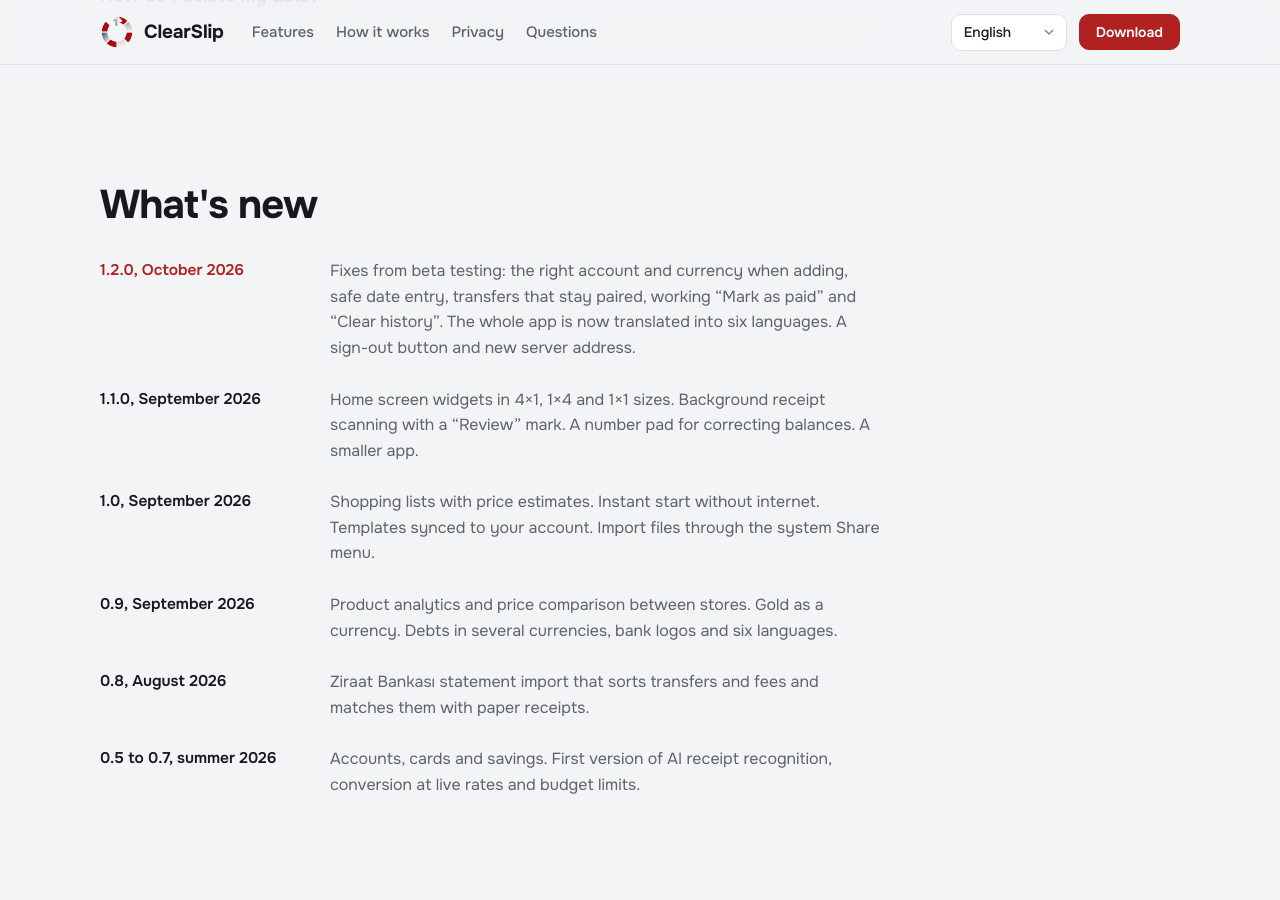
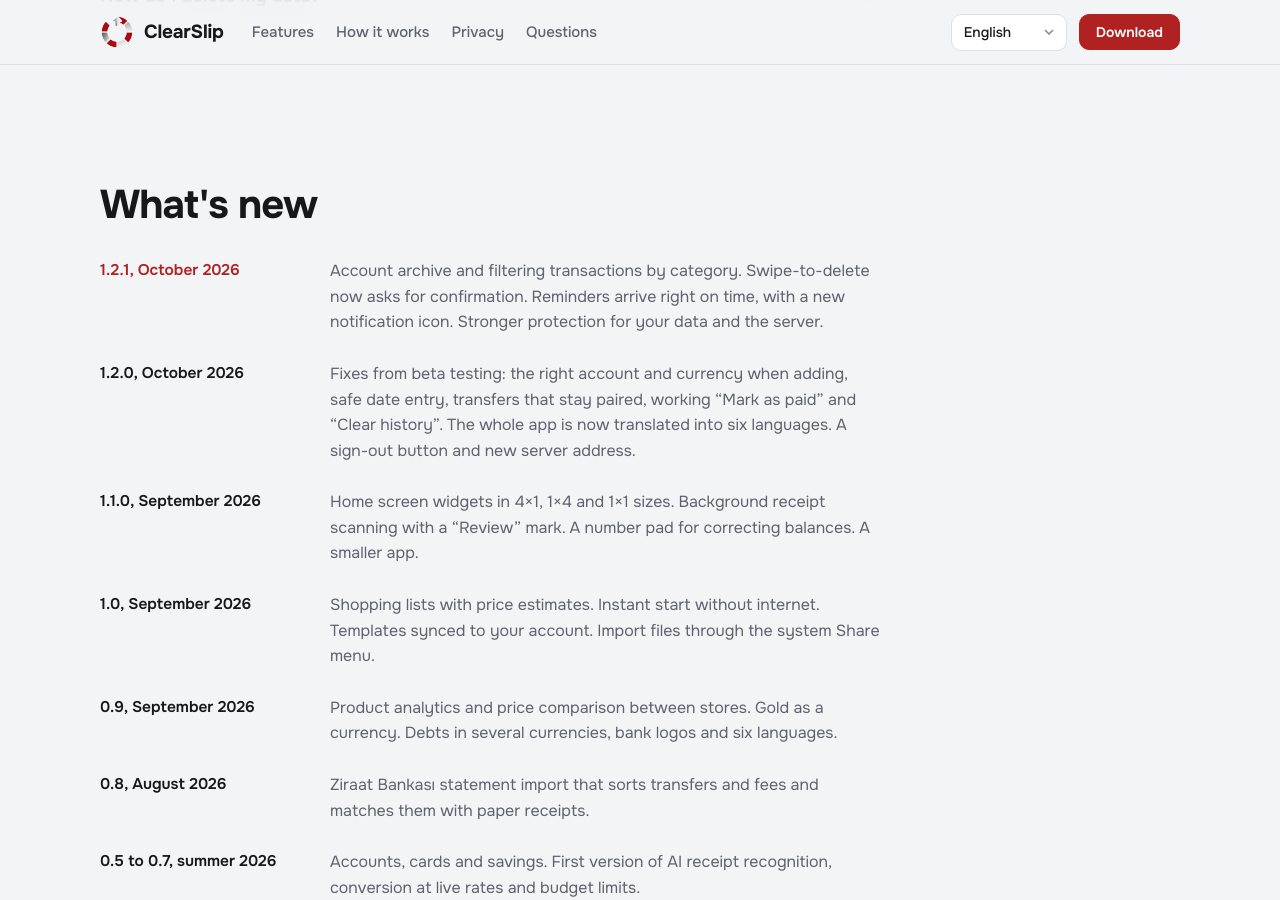
Before and after one commit to mrcsbek/mrcsbek.github.io, a Jekyll site: the page built from index.html, in a window 1280 px wide and 900 px high, scrolled down 4365 px. Built offline with Jekyll 4.4.1, drawn with Linux system fonts in a browser that asks for light colours; some of the changed text lies outside the part shown.

Commit message:
release 1.2.1: version and changelog
Co-Authored-By: Claude Opus 5.5 <noreply@anthropic.com>
Claude-Session: https://claude.ai/code/session_01UALVBUHKG8kyx6fCi1YTXJ

```diff
--- a/_data/de.yml
+++ b/_data/de.yml
@@ -7,8 +7,8 @@ nav_how: "So funktioniert's"
 nav_privacy: "Datenschutz"
 nav_faq: "Fragen"
 
-version: "1.2.0"
-version_note: "Version 1.2.0 für Android, kostenlos"
+version: "1.2.1"
+version_note: "Version 1.2.1 für Android, kostenlos"
 dl_text: "APK herunterladen"
 dl_short: "Herunterladen"
 dl_link: "https://github.com/mrcsbek/mrcsbek.github.io/releases/latest/download/ClearSlip.apk"
@@ -97,6 +97,8 @@ faq:
 
 changelog_title: "Neuigkeiten"
 changelog:
+  - date: "1.2.1, Oktober 2026"
+    text: "Kontenarchiv und Filtern von Buchungen nach Kategorie. Löschen per Wischen fragt jetzt nach. Erinnerungen kommen pünktlich, mit neuem Benachrichtigungssymbol. Besserer Schutz für deine Daten und den Server."
   - date: "1.2.0, Oktober 2026"
     text: "Korrekturen aus dem Betatest: richtiges Konto und richtige Währung beim Hinzufügen, sichere Datumseingabe, Überweisungen bleiben zusammen, „Als bezahlt markieren“ und „Verlauf löschen“ funktionieren. Die App ist vollständig in sechs Sprachen übersetzt. Abmelde-Button und neue Serveradresse."
   - date: "1.1.0, September 2026"
--- a/_data/en.yml
+++ b/_data/en.yml
@@ -7,8 +7,8 @@ nav_how: "How it works"
 nav_privacy: "Privacy"
 nav_faq: "Questions"
 
-version: "1.2.0"
-version_note: "Version 1.2.0 for Android, free"
+version: "1.2.1"
+version_note: "Version 1.2.1 for Android, free"
 dl_text: "Download APK"
 dl_short: "Download"
 dl_link: "https://github.com/mrcsbek/mrcsbek.github.io/releases/latest/download/ClearSlip.apk"
@@ -97,6 +97,8 @@ faq:
 
 changelog_title: "What's new"
 changelog:
+  - date: "1.2.1, October 2026"
+    text: "Account archive and filtering transactions by category. Swipe-to-delete now asks for confirmation. Reminders arrive right on time, with a new notification icon. Stronger protection for your data and the server."
   - date: "1.2.0, October 2026"
     text: "Fixes from beta testing: the right account and currency when adding, safe date entry, transfers that stay paired, working “Mark as paid” and “Clear history”. The whole app is now translated into six languages. A sign-out button and new server address."
   - date: "1.1.0, September 2026"
--- a/_data/es.yml
+++ b/_data/es.yml
@@ -7,8 +7,8 @@ nav_how: "Cómo funciona"
 nav_privacy: "Privacidad"
 nav_faq: "Preguntas"
 
-version: "1.2.0"
-version_note: "Versión 1.2.0 para Android, gratis"
+version: "1.2.1"
+version_note: "Versión 1.2.1 para Android, gratis"
 dl_text: "Descargar APK"
 dl_short: "Descargar"
 dl_link: "https://github.com/mrcsbek/mrcsbek.github.io/releases/latest/download/ClearSlip.apk"
@@ -97,6 +97,8 @@ faq:
 
 changelog_title: "Novedades"
 changelog:
+  - date: "1.2.1, octubre de 2026"
+    text: "Archivo de cuentas y filtro de movimientos por categoría. Borrar deslizando ahora pide confirmación. Los recordatorios llegan a su hora, con un nuevo icono de notificación. Más protección para tus datos y el servidor."
   - date: "1.2.0, octubre de 2026"
     text: "Correcciones de la beta: la cuenta y la moneda correctas al añadir, fechas seguras, las transferencias ya no se separan, funcionan «Marcar como pagado» y «Borrar historial». La app está traducida por completo a seis idiomas. Botón para cerrar sesión y nueva dirección del servidor."
   - date: "1.1.0, septiembre de 2026"
--- a/_data/ru.yml
+++ b/_data/ru.yml
@@ -7,8 +7,8 @@ nav_how: "Как это работает"
 nav_privacy: "Данные"
 nav_faq: "Вопросы"
 
-version: "1.2.0"
-version_note: "Версия 1.2.0 для Android, бесплатно"
+version: "1.2.1"
+version_note: "Версия 1.2.1 для Android, бесплатно"
 dl_text: "Скачать APK"
 dl_short: "Скачать"
 dl_link: "https://github.com/mrcsbek/mrcsbek.github.io/releases/latest/download/ClearSlip.apk"
@@ -97,6 +97,8 @@ faq:
 
 changelog_title: "Что нового"
 changelog:
+  - date: "1.2.1, октябрь 2026"
+    text: "Архив счетов и фильтр операций по категории. Удаление свайпом теперь спрашивает подтверждение. Напоминания приходят точно в срок, новая иконка уведомлений. Улучшена защита данных и сервера."
   - date: "1.2.0, октябрь 2026"
     text: "Исправления по итогам бета-теста: правильный счёт и валюта при добавлении, надёжный ввод даты, переводы больше не распадаются на половины, работают «Оплачено» и «Очистить историю». Приложение полностью переведено на шесть языков. Кнопка выхода и новый адрес сервера."
   - date: "1.1.0, сентябрь 2026"
--- a/_data/tr.yml
+++ b/_data/tr.yml
@@ -7,8 +7,8 @@ nav_how: "Nasıl çalışır"
 nav_privacy: "Gizlilik"
 nav_faq: "Sorular"
 
-version: "1.2.0"
-version_note: "Android için sürüm 1.2.0, ücretsiz"
+version: "1.2.1"
+version_note: "Android için sürüm 1.2.1, ücretsiz"
 dl_text: "APK'yı indir"
 dl_short: "İndir"
 dl_link: "https://github.com/mrcsbek/mrcsbek.github.io/releases/latest/download/ClearSlip.apk"
@@ -97,6 +97,8 @@ faq:
 
 changelog_title: "Yenilikler"
 changelog:
+  - date: "1.2.1, Ekim 2026"
+    text: "Hesap arşivi ve işlemleri kategoriye göre filtreleme. Kaydırarak silme artık onay istiyor. Hatırlatıcılar tam zamanında geliyor, yeni bildirim simgesi. Veri ve sunucu güvenliği güçlendirildi."
   - date: "1.2.0, Ekim 2026"
     text: "Beta testinden düzeltmeler: eklerken doğru hesap ve para birimi, güvenli tarih girişi, transferler artık bölünmüyor, «Ödendi» ve «Geçmişi temizle» çalışıyor. Uygulama altı dile tamamen çevrildi. Çıkış düğmesi ve yeni sunucu adresi."
   - date: "1.1.0, Eylül 2026"
--- a/_data/uz.yml
+++ b/_data/uz.yml
@@ -7,8 +7,8 @@ nav_how: "Qanday ishlaydi"
 nav_privacy: "Maxfiylik"
 nav_faq: "Savollar"
 
-version: "1.2.0"
-version_note: "Android uchun 1.2.0 versiya, bepul"
+version: "1.2.1"
+version_note: "Android uchun 1.2.1 versiya, bepul"
 dl_text: "APK yuklab olish"
 dl_short: "Yuklab olish"
 dl_link: "https://github.com/mrcsbek/mrcsbek.github.io/releases/latest/download/ClearSlip.apk"
@@ -97,6 +97,8 @@ faq:
 
 changelog_title: "Yangiliklar"
 changelog:
+  - date: "1.2.1, oktyabr 2026"
+    text: "Hisoblar arxivi va operatsiyalarni toifa bo'yicha filtrlash. Surib o'chirish endi tasdiq so'raydi. Eslatmalar aynan vaqtida keladi, yangi bildirishnoma belgisi. Ma'lumotlar va server himoyasi kuchaytirildi."
   - date: "1.2.0, oktyabr 2026"
     text: "Beta-test bo'yicha tuzatishlar: qo'shishda to'g'ri hisob va valyuta, sanani ishonchli kiritish, o'tkazmalar endi ikkiga bo'linmaydi, «To'landi» va «Tarixni tozalash» ishlaydi. Ilova oltita tilga to'liq tarjima qilindi. Chiqish tugmasi va yangi server manzili."
   - date: "1.1.0, sentyabr 2026"
```
